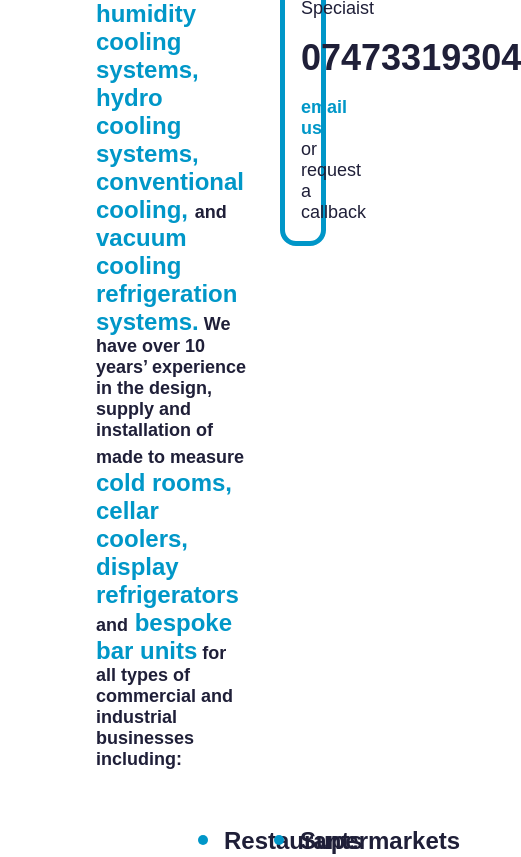
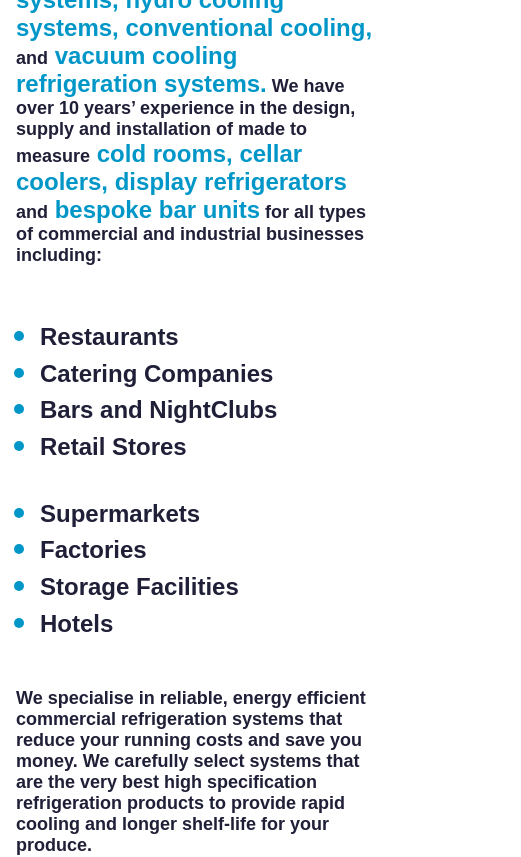
Before and after one commit to mrkamin/justcold.co.uk, a React (Create React App) app: page /commercial-rerergeration in a window 390 px wide. Shown: the part 1089-1946 px from the top of the page, 521 px wide, since content can reach past the window. Built offline with nearby package versions, Linux system fonts and the light colour scheme; the HTML template or start-up script is replaced by a standard one; a web font is replaced by a local one.

Commit message:
Make the commmercial-referge component responsive

```diff
--- a/src/components/commercial-refergeration/CommercialRefergTwo.js
+++ b/src/components/commercial-refergeration/CommercialRefergTwo.js
@@ -240,7 +240,7 @@ const RefergrationSectTwo = () => (
           refrigeration & air conditioning requirements.
         </p>
       </div>
-      <div className="air-cond-sys-contact-info">
+      <div className="air-cond-sys-contact-info flex">
         <p>Commercial Refrigeration Installation Speciaist</p>
         <h1>07473319304</h1>
         <p>
--- a/src/components/commercial-refergeration/commercialrefergeration.css
+++ b/src/components/commercial-refergeration/commercialrefergeration.css
@@ -115,3 +115,52 @@ hr {
     object-fit: cover;
     height: 250px;
 }
+
+.air-cond-sys-contact-info {
+    flex-direction: column;
+    overflow: hidden;
+}
+
+@media screen and (max-width: 1300px) {
+    .air-cond-sys-cont {
+        grid-template-columns: 1fr;
+      }
+    .air-cond-sys-list ul {
+        padding: 1rem 1.5rem;
+      }
+}
+
+@media screen and (max-width: 992px) {
+    .air-cond-sys-list {
+        display: grid;
+        grid-template-columns: 1fr;
+      }
+
+      .air-cond-projects {
+
+        grid-template-columns: repeat(3, 1fr);
+
+    }
+}
+
+@media screen and (max-width: 786px) {
+    .air-cond-sys-cont {
+
+        padding: 1rem 0;
+      }
+      .air-cond-projects {
+
+        grid-template-columns: repeat(2, 1fr);
+
+    }
+}
+
+@media screen and (max-width: 500px) {
+    .air-cond-sys-cont {
+        padding: 1rem 0;
+      }
+      .air-cond-projects {
+        grid-template-columns: repeat(1, 1fr);
+        padding: 0;
+    }
+}
```
